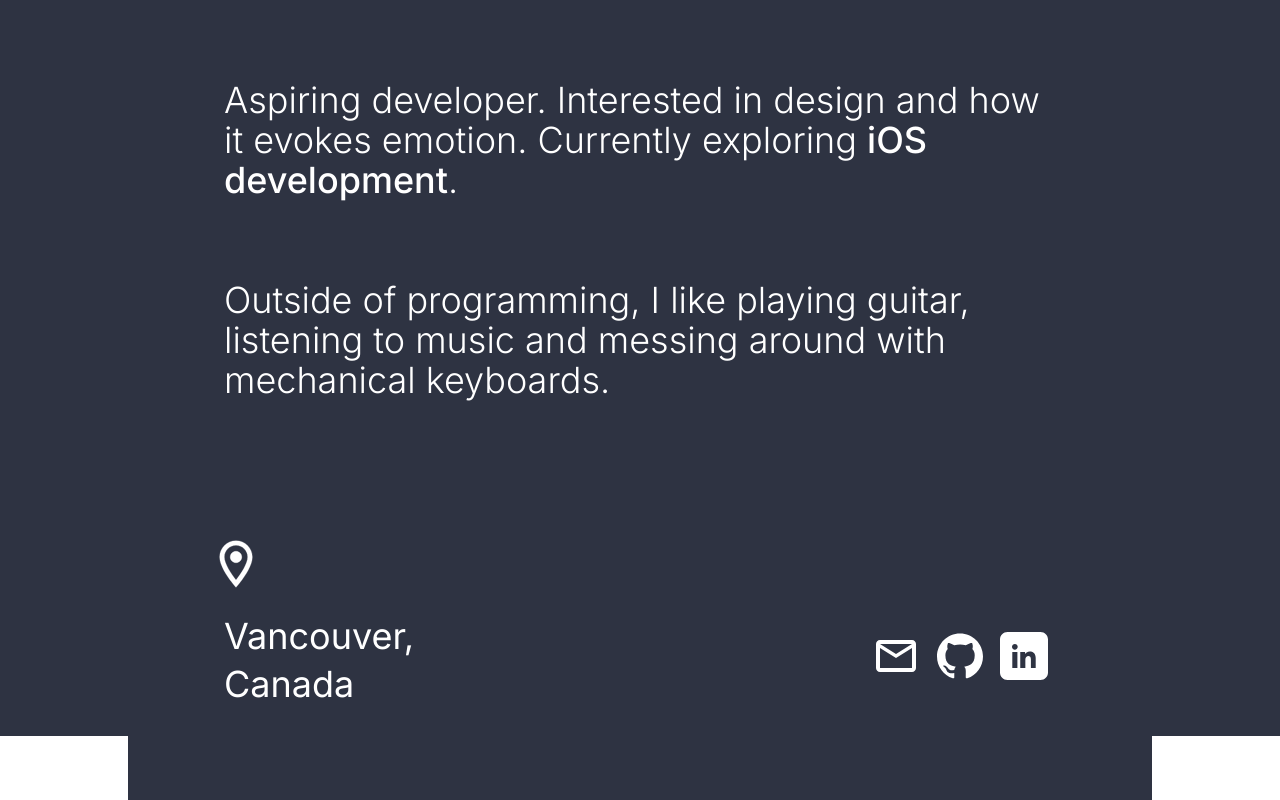
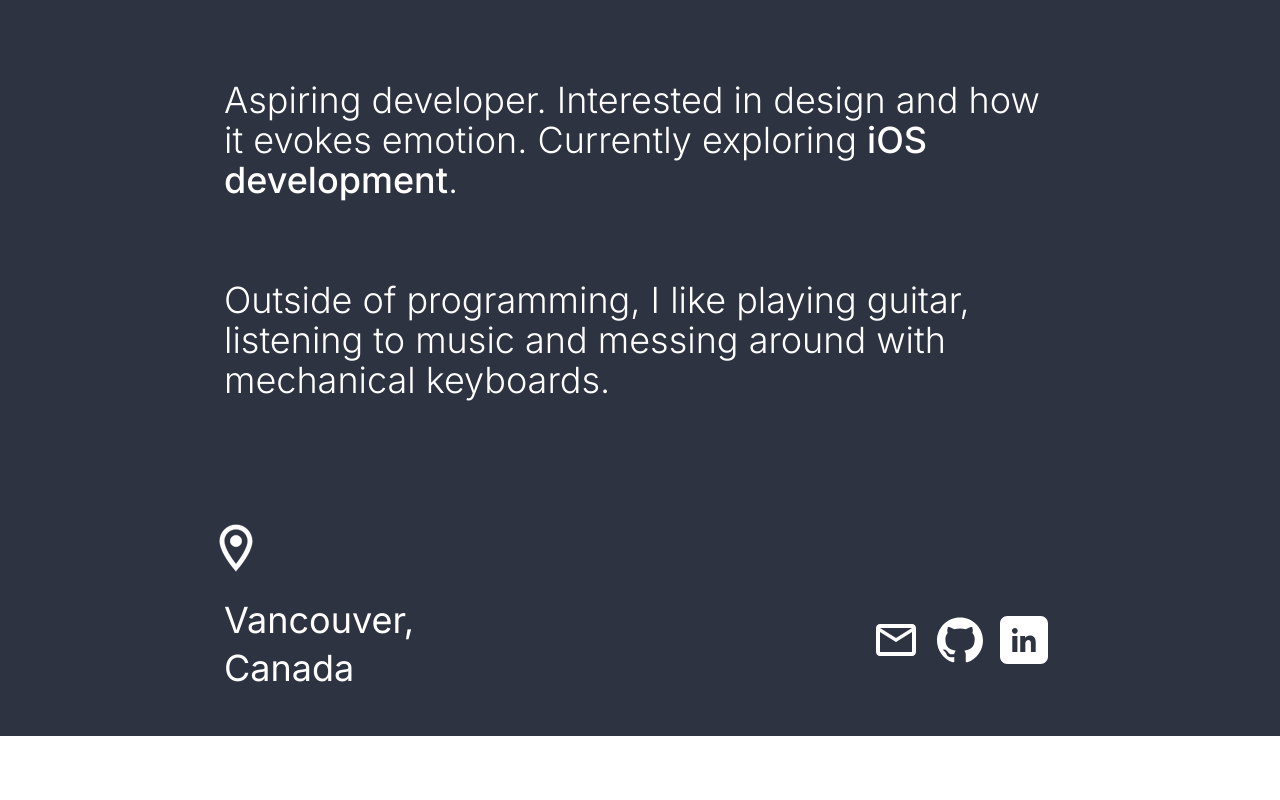
Before and after one commit to nevadoj/nevadoj.github.io, a React (Create React App) app: page / in a window 1280 px wide. Shown: the part 944-1744 px from the top of the page. After the commit the page ends 1680 px from the top, so only its background shows below. Built offline with nearby package versions, Linux system fonts and the light colour scheme; the HTML template or start-up script is replaced by a standard one.

Commit message:
adjust about padding

```diff
--- a/src/components/About.js
+++ b/src/components/About.js
@@ -39,7 +39,7 @@ export default function About() {
                 </p>
             </div>
 
-            <div className="max-w-screen-lg mx-auto bg-altbg py-24">
+            <div className="max-w-screen-lg mx-auto bg-altbg pt-20">
                 <div className="max-w-4xl mx-24 flex justify-between flex-wrap">
                     <div>
                         <div className="-translate-x-4">
```
